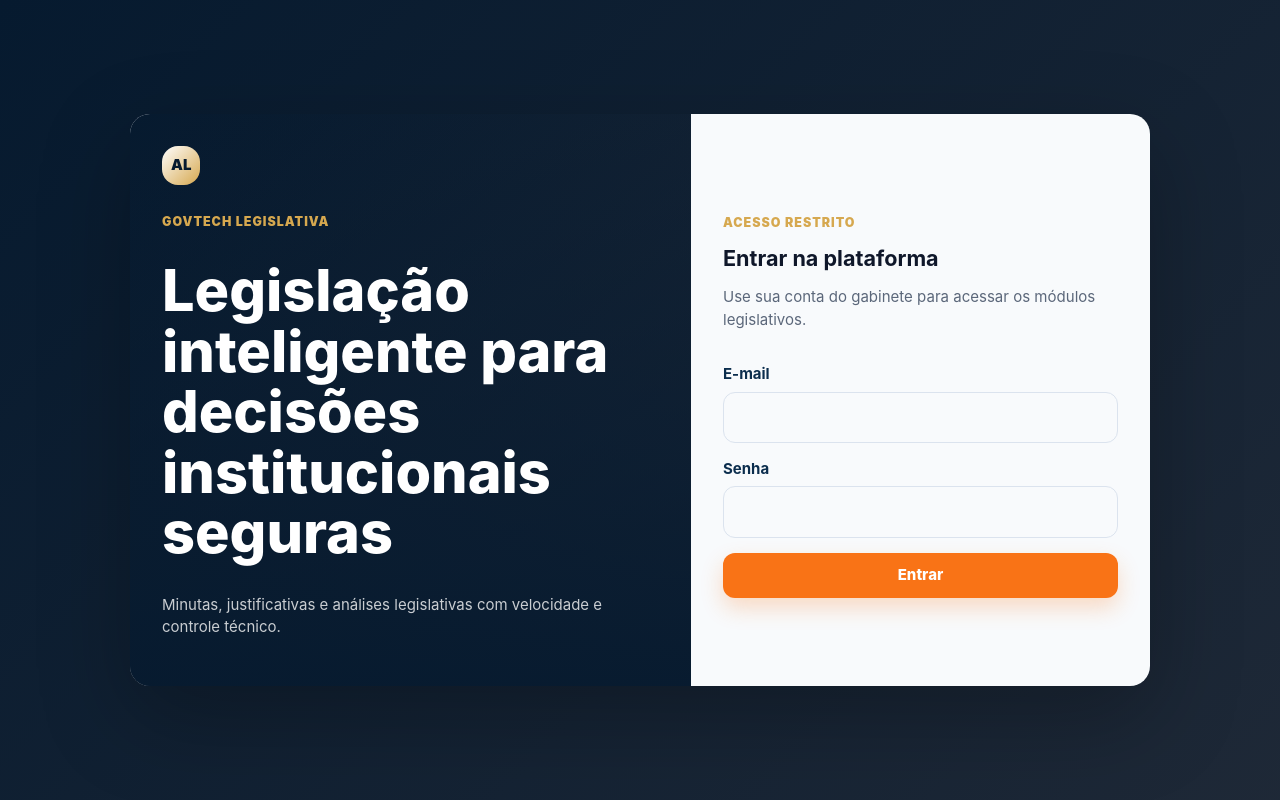
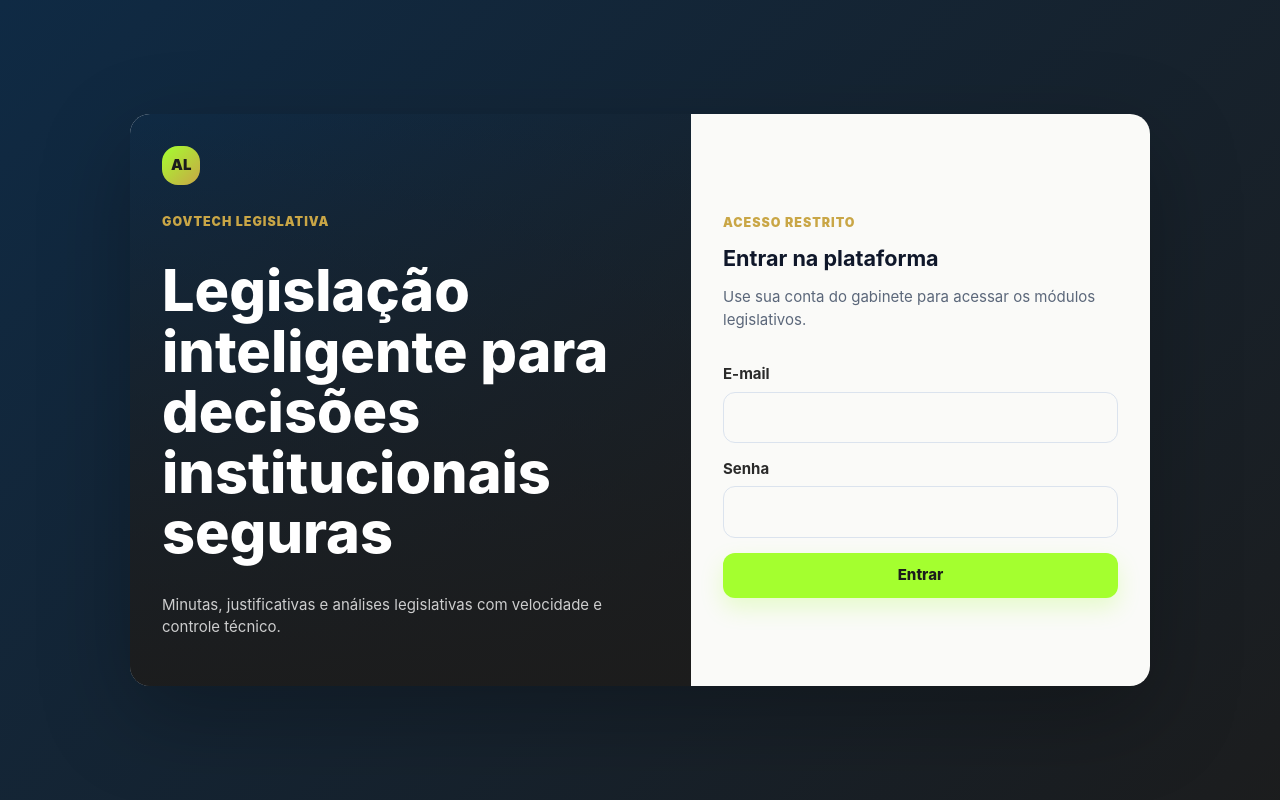
Before and after one commit to lindomar1963/amygo-legislativo, a Next.js app: page /login in a window 1280 px wide. Built offline with nearby package versions, Linux system fonts and the light colour scheme; no server answers.

Commit message:
Apply lime institutional theme

```diff
--- a/src/app/(auth)/login/page.tsx
+++ b/src/app/(auth)/login/page.tsx
@@ -6,7 +6,7 @@ export default function LoginPage() {
       <div className="login-panel">
         <section className="login-hero">
           <div className="brand-mark">AL</div>
-          <p className="eyebrow" style={{ color: '#d6a84f' }}>
+          <p className="eyebrow" style={{ color: '#c9a646' }}>
             Govtech legislativa
           </p>
           <h1>Legislação inteligente para decisões institucionais seguras</h1>
--- a/src/app/globals.css
+++ b/src/app/globals.css
@@ -1,18 +1,25 @@
 :root {
   color-scheme: light;
-  --primary-bg: #061a2f;
-  --secondary-bg: #0b2d4d;
-  --accent-blue: #0a4d8f;
-  --graphite: #1f2937;
+  --color-primary: #a4ff2f;
+  --color-primary-hover: #8be000;
+  --color-sidebar: #1c1c1c;
+  --color-sidebar-hover: #2a2a2a;
+  --color-gold-border: #c9a646;
+  --color-background-soft: #fafaf8;
+  --color-header: #0f2a44;
+  --primary-bg: var(--color-header);
+  --secondary-bg: var(--color-sidebar-hover);
+  --accent-blue: var(--color-header);
+  --graphite: var(--color-sidebar);
   --graphite-light: #374151;
-  --primary-action: #f97316;
-  --primary-action-dark: #ea580c;
-  --highlight: #d6a84f;
-  --yellow-highlight: #facc15;
-  --surface: #f8fafc;
+  --primary-action: var(--color-primary);
+  --primary-action-dark: var(--color-primary-hover);
+  --highlight: var(--color-gold-border);
+  --yellow-highlight: var(--color-primary);
+  --surface: var(--color-background-soft);
   --text: #0f172a;
   --muted: #5b677a;
-  --card: #f8fafc;
+  --card: var(--color-background-soft);
   --border: #dbe3ee;
   --danger: #b42318;
   --success: #16a34a;
@@ -35,7 +42,7 @@ html {
 body {
   margin: 0;
   min-height: 100%;
-  background: linear-gradient(160deg, var(--primary-bg) 0%, var(--graphite) 100%);
+  background: linear-gradient(160deg, var(--color-header) 0%, var(--color-sidebar) 100%);
   color: var(--text);
   font-family: Inter, "Source Sans 3", system-ui, -apple-system, BlinkMacSystemFont, "Segoe UI", sans-serif;
   font-size: 15px;
@@ -110,7 +117,7 @@ td {
 }
 
 tbody tr:hover {
-  background: #f8fafc;
+  background: var(--surface);
 }
 
 .app-shell {
@@ -128,7 +135,7 @@ tbody tr:hover {
   gap: 2rem;
   padding: 1.4rem 1rem;
   color: rgba(255, 255, 255, 0.9);
-  background: var(--primary-bg);
+  background: var(--color-sidebar);
   box-shadow: 12px 0 30px rgba(0, 0, 0, 0.26);
 }
 
@@ -144,9 +151,9 @@ tbody tr:hover {
   place-items: center;
   width: 2.4rem;
   height: 2.4rem;
-  color: var(--primary-bg);
+  color: var(--color-sidebar);
   font-weight: 900;
-  background: linear-gradient(135deg, #ffffff, var(--highlight));
+  background: linear-gradient(135deg, var(--color-primary), var(--highlight));
   border-radius: var(--radius-md);
 }
 
@@ -185,13 +192,13 @@ tbody tr:hover {
 
 .sidebar-link:hover {
   color: #ffffff;
-  background: var(--secondary-bg);
+  background: var(--color-sidebar-hover);
   transform: translateX(2px);
 }
 
 .sidebar-link[aria-current="page"] {
   color: #ffffff;
-  background: rgba(11, 45, 77, 0.88);
+  background: var(--color-sidebar-hover);
 }
 
 .sidebar-link[aria-current="page"]::before {
@@ -225,8 +232,8 @@ tbody tr:hover {
 .content-shell {
   min-width: 0;
   background:
-    radial-gradient(circle at top right, rgba(214, 168, 79, 0.15), transparent 24rem),
-    linear-gradient(160deg, var(--primary-bg) 0%, var(--graphite) 100%);
+    radial-gradient(circle at top right, rgba(164, 255, 47, 0.16), transparent 24rem),
+    linear-gradient(160deg, var(--color-header) 0%, var(--color-sidebar) 100%);
 }
 
 .page {
@@ -344,17 +351,18 @@ tbody tr:hover {
   color: #ffffff;
   font-size: 1.25rem;
   font-weight: 900;
-  background: linear-gradient(135deg, var(--secondary-bg), var(--primary-bg));
+  background: linear-gradient(135deg, var(--color-header), var(--color-sidebar));
   border-radius: 1rem;
   box-shadow: 0 12px 28px rgba(6, 26, 47, 0.22);
 }
 
 .stat-projetos .stat-icon {
   background: linear-gradient(135deg, var(--primary-action), var(--primary-action-dark));
+  color: var(--color-sidebar);
 }
 
 .stat-comentarios .stat-icon {
-  color: var(--primary-bg);
+  color: var(--color-sidebar);
   background: linear-gradient(135deg, var(--highlight), var(--yellow-highlight));
 }
 
@@ -374,11 +382,11 @@ tbody tr:hover {
   border-radius: var(--radius-sm);
   padding: 0.72rem 1rem;
   background: var(--primary-action);
-  color: white;
+  color: var(--color-sidebar);
   cursor: pointer;
   font: inherit;
   font-weight: 800;
-  box-shadow: 0 10px 22px rgba(249, 115, 22, 0.24);
+  box-shadow: 0 10px 22px rgba(164, 255, 47, 0.22);
   transition:
     transform 160ms ease,
     box-shadow 160ms ease,
@@ -386,10 +394,10 @@ tbody tr:hover {
 }
 
 .button:hover {
-  color: white;
+  color: var(--color-sidebar);
   background: var(--primary-action-dark);
   transform: translateY(-1px);
-  box-shadow: 0 14px 32px rgba(249, 115, 22, 0.28);
+  box-shadow: 0 14px 32px rgba(164, 255, 47, 0.28);
 }
 
 .button:disabled,
@@ -402,20 +410,24 @@ tbody tr:hover {
 
 .button-secondary {
   background: var(--accent-blue);
+  color: #ffffff;
   box-shadow: 0 8px 18px rgba(10, 77, 143, 0.18);
 }
 
 .button-secondary:hover {
-  background: #083a6b;
+  background: var(--color-sidebar-hover);
+  color: #ffffff;
 }
 
 .button-danger {
   background: var(--danger);
+  color: #ffffff;
   box-shadow: 0 8px 18px rgba(180, 35, 24, 0.14);
 }
 
 .button-success {
   background: var(--success);
+  color: #ffffff;
 }
 
 .input,
@@ -445,7 +457,7 @@ tbody tr:hover {
 .select:focus,
 .textarea:focus {
   border-color: var(--primary-action);
-  box-shadow: 0 0 0 3px rgba(249, 115, 22, 0.2);
+  box-shadow: 0 0 0 3px rgba(164, 255, 47, 0.24);
 }
 
 .input::placeholder,
@@ -540,7 +552,7 @@ tbody tr:hover {
 
 .badge-minuta-approved,
 .badge-minuta-validada {
-  color: #ffffff;
+  color: var(--color-sidebar);
   background: var(--primary-action);
 }
 
@@ -550,7 +562,7 @@ tbody tr:hover {
 }
 
 .badge-docx-exported {
-  color: var(--primary-bg);
+  color: var(--color-sidebar);
   background: var(--yellow-highlight);
 }
 
@@ -565,7 +577,7 @@ tbody tr:hover {
   padding: 0.8rem;
   border: 1px solid var(--border);
   border-radius: var(--radius-md);
-  background: #ffffff;
+  background: var(--card);
   box-shadow: 0 6px 16px rgba(15, 23, 42, 0.06);
 }
 
@@ -581,7 +593,7 @@ tbody tr:hover {
 
 .workflow-step.is-active {
   border-color: var(--primary-action);
-  box-shadow: 0 0 0 3px rgba(249, 115, 22, 0.2);
+  box-shadow: 0 0 0 3px rgba(164, 255, 47, 0.24);
 }
 
 .notice {
@@ -614,8 +626,8 @@ tbody tr:hover {
   place-items: center;
   padding: 2rem;
   background:
-    linear-gradient(135deg, rgba(6, 26, 47, 0.96), rgba(31, 41, 55, 0.96)),
-    var(--primary-bg);
+    linear-gradient(135deg, rgba(15, 42, 68, 0.96), rgba(28, 28, 28, 0.96)),
+    var(--color-header);
 }
 
 .login-panel {
@@ -636,8 +648,8 @@ tbody tr:hover {
   padding: 2rem;
   color: #ffffff;
   background:
-    linear-gradient(180deg, rgba(6, 26, 47, 0.18), rgba(6, 26, 47, 0.92)),
-    linear-gradient(135deg, var(--primary-bg), var(--graphite));
+    linear-gradient(180deg, rgba(15, 42, 68, 0.18), rgba(28, 28, 28, 0.92)),
+    linear-gradient(135deg, var(--color-header), var(--color-sidebar));
 }
 
 .login-hero h1 {
```
